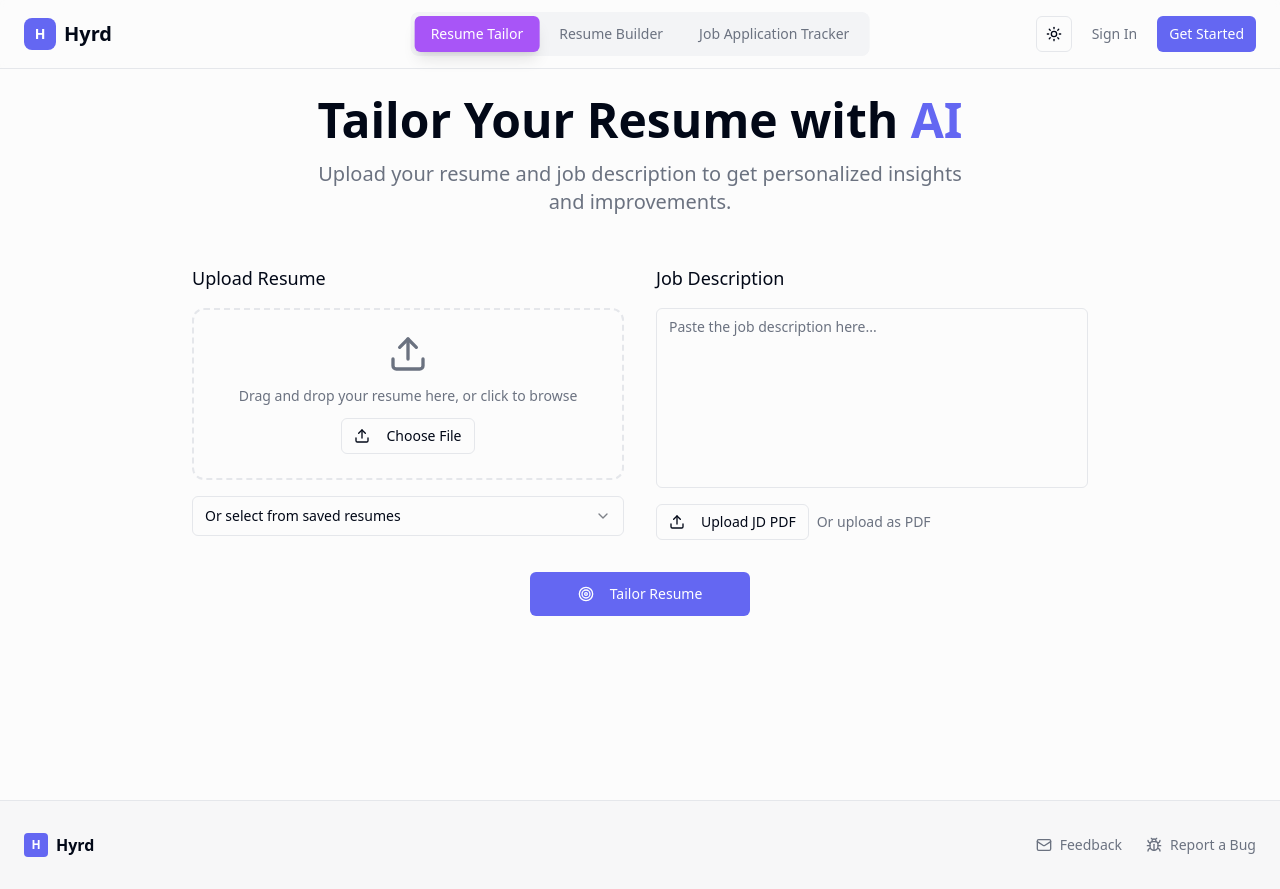
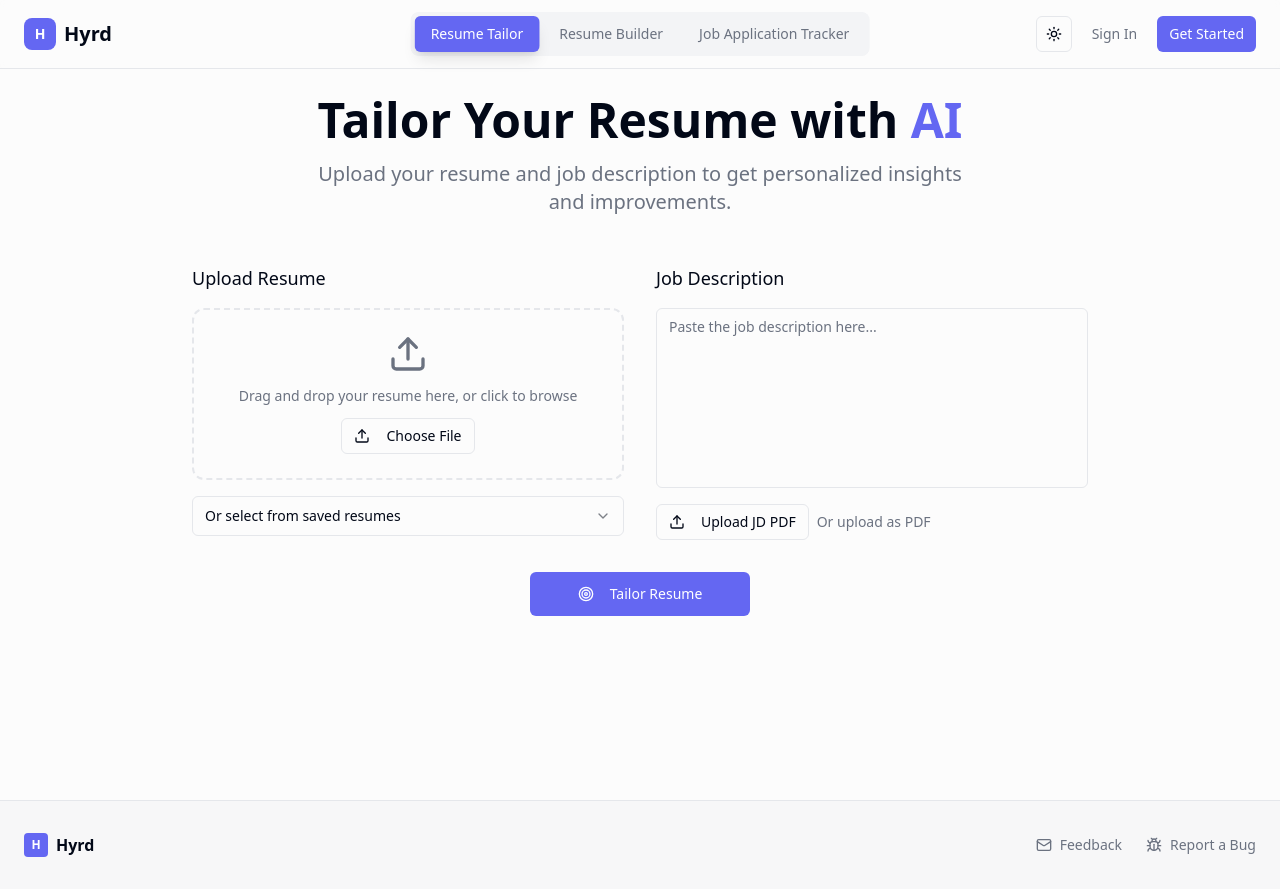
Before and after one commit to ashusomehow/tailored-careers, a React (Vite) app: page / in a window 1280 px wide. Both pictures are taken after a click on the button "Resume Tailor". Built offline with nearby package versions, Linux system fonts and the light colour scheme.

Commit message:
Refine navigation animation and color
Update navigation highlight box color to match theme and enhance animation for a jumpier, snappier feel.

```diff
--- a/src/components/Navigation.tsx
+++ b/src/components/Navigation.tsx
@@ -95,13 +95,14 @@ const Navigation = ({ activeSection, onSectionChange }: NavigationProps) => {
                 {currentSection === section.id && (
                   <motion.div
                     layoutId="navigationHighlight"
-                    className="absolute inset-0 bg-purple-500 rounded-md shadow-lg"
+                    className="absolute inset-0 bg-primary rounded-md shadow-lg border border-primary/20"
                     initial={false}
                     transition={{
                       type: "spring",
-                      stiffness: 300,
-                      damping: 25,
-                      mass: 0.6
+                      stiffness: 400,
+                      damping: 20,
+                      mass: 0.4,
+                      bounce: 0.6
                     }}
                   />
                 )}
```
